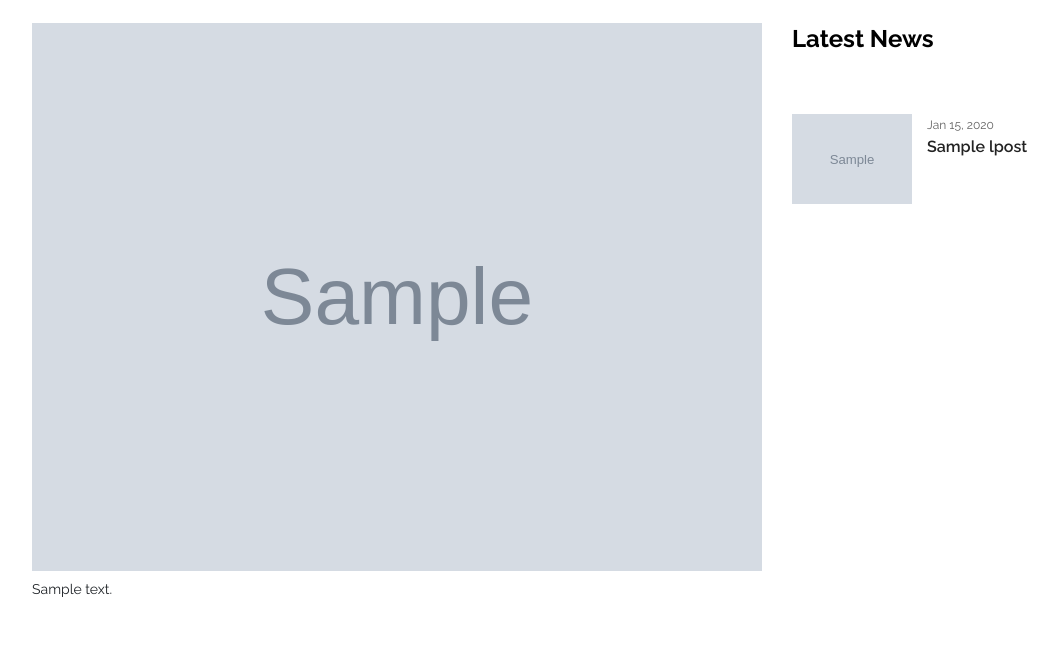
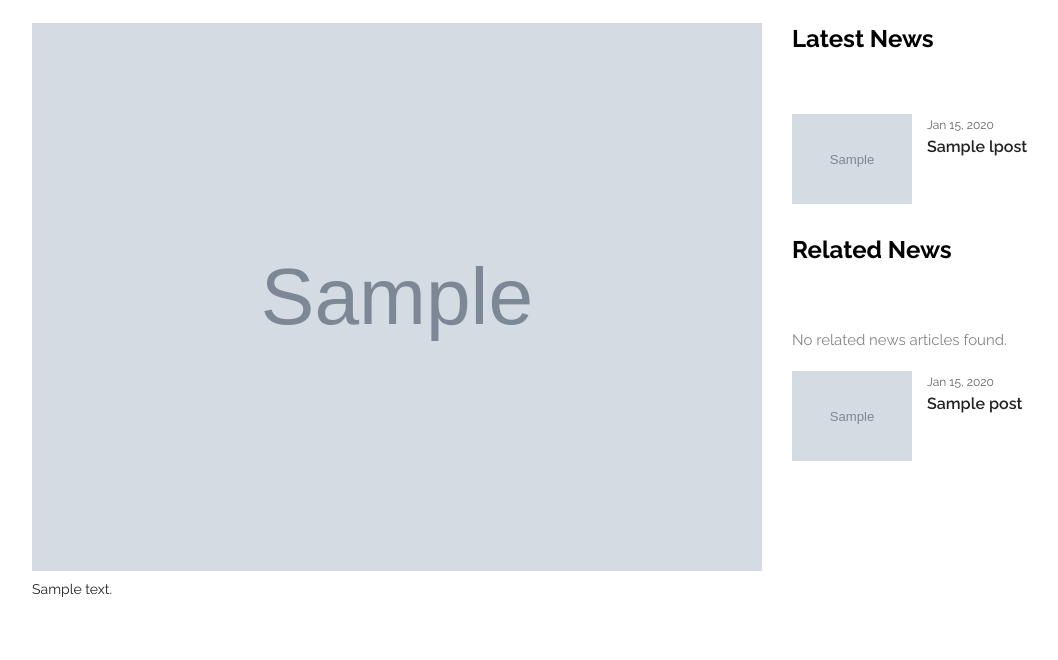
Before and after one commit to santagrg/news-, a Django app: template newsApp/templates/single_post.html in a window 1280 px wide. Shown: the part 722-1382 px from the top of the page, without its empty margins (53-1111 px from the left). Run offline with Django 4.2, Linux system fonts and the light colour scheme; the template is opened without the code that fills it: most values are stand-ins (such as "Sample title", 1, 10 or a date in 2020); grey boxes marked "Sample" are stand-in pictures; parts of the project's set-up code (start-up, migrations or seed data) failed here and were passed over; some libraries are stand-ins or nearby versions.

Commit message:
related news done

```diff
--- a/newsApp/templates/single_post.html
+++ b/newsApp/templates/single_post.html
@@ -147,12 +147,56 @@
                         {% endfor %}
 
                     </div>
+                    <div class="single-widget-area news-widget mb-30">
+                        <h4>Related News</h4>
+
+                        {% if similar_posts %}
+                        {% for post in similar_posts %}
+
+                        <p>No related news articles found.</p>
+                          <!-- Single News Area -->
+                          <div class="single-blog-post d-flex style-4 mb-30">
+                            <!-- Blog Thumbnail -->
+                            <div class="blog-thumbnail">
+                                <a href=""><img src="{{post.banner_path.url}}" alt="{{post.title}}"></a>
+                            </div>
+
+                            <!-- Blog Content -->
+                            <div class="blog-content">
+                                <span class="post-date">{{post.date_created|date:"M d, Y"}}</span>
+                                <a href="" class="post-title">{{post.title}}</a>
+                            </div>
+                        </div>
+                        {% endfor %}
+
+                        {% else %}
+                        <p>no related post</p>
+                        {% endif %}
+
+                    </div>
 
                 </div>
             </div>
         </div>
     </div>
 </section>
+{% comment %} {% if similar_posts %}
+  <div class="recommended-posts">
+    <h3>Recommended Posts</h3>
+    <ul>
+      {% for post in similar_posts %}
+        <li>
+          <a href="">{{ post.title }}</a>
+        </li>
+      {% endfor %}
+    </ul>
+  </div>
+{% else %}
+
+    <p>No related news</p>
+
+{% endif %} {% endcomment %}
+
 {% endblock content %} {% block javascripts %}
 <script>
     $(function() {
```
Also changed, not shown: newsApp/views.py (+62 -41 lines), db.sqlite3, media/news_bannner/LEGEND-Tom-Hardy.jpg (added), media/news_bannner/cr7hora.jpg (added), media/news_bannner/cricket.jfif (added), media/news_bannner/parlament.jfif (added), media/news_bannner/politic.jfif (added).
